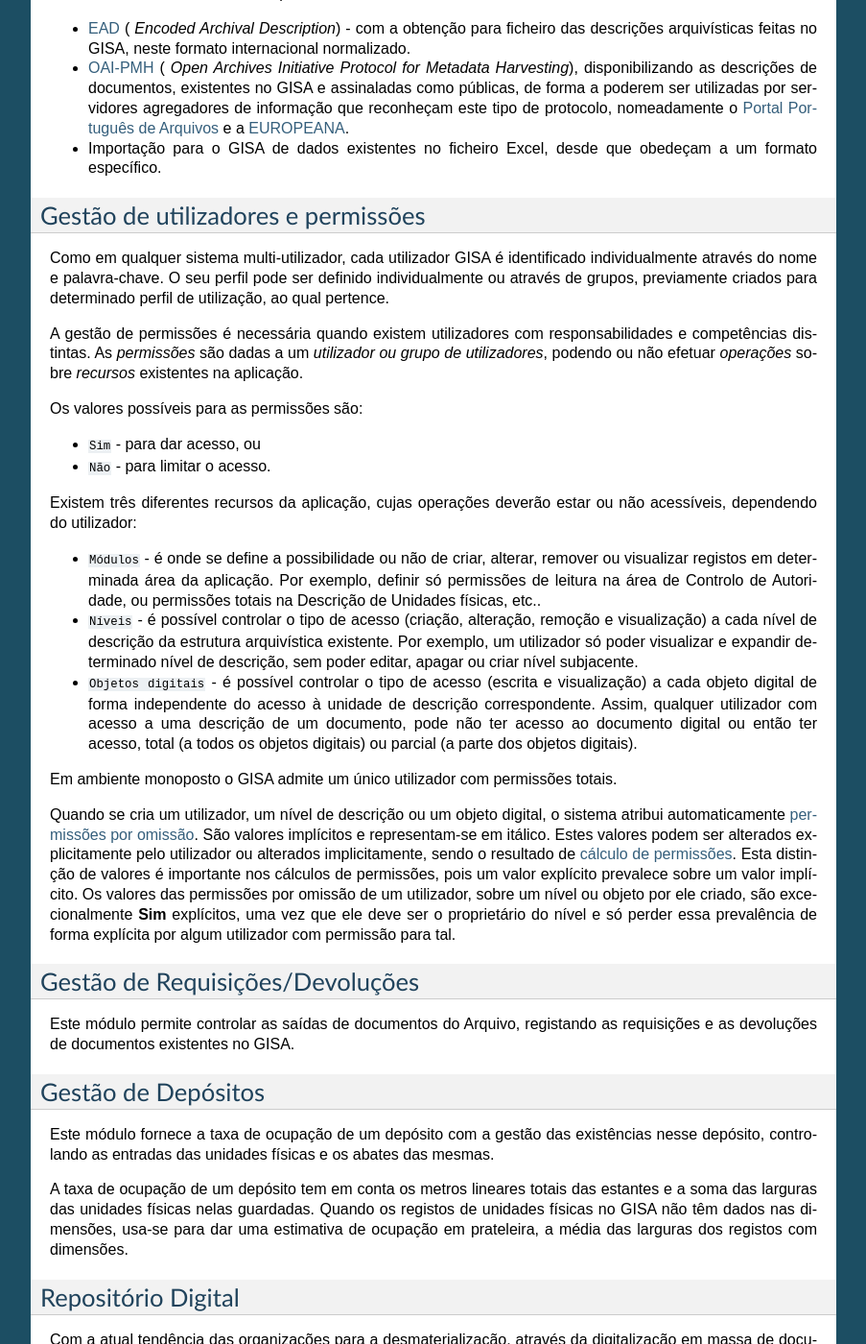
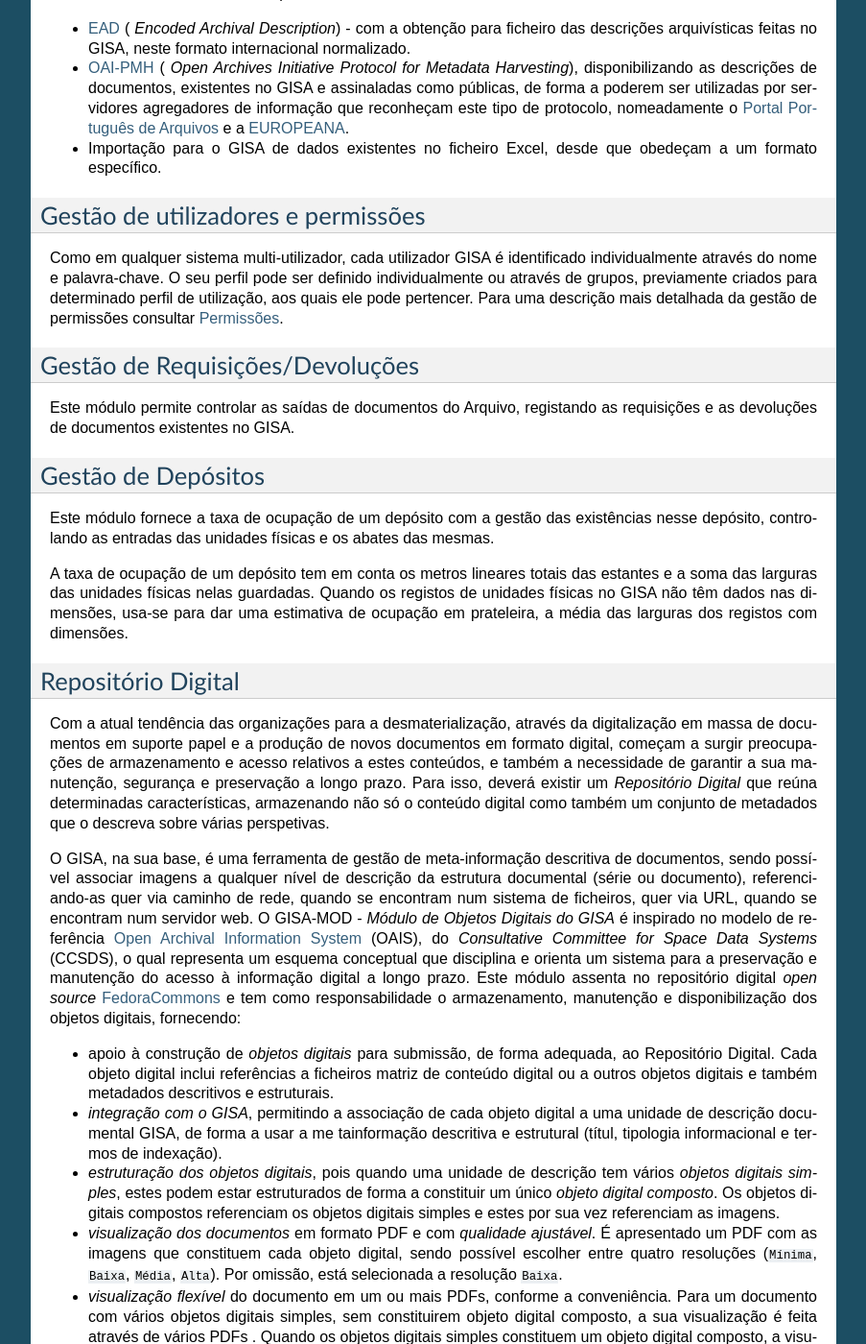
Before and after one commit to ParadigmaXis/gisa, a Sphinx documentation site: the page built from docs/introducao.rst, in a window 1280 px wide and 1400 px high, scrolled down 3723 px. Shown: the whole window at 96% size, without its empty margins (198-1101 px from the left). Built offline with Sphinx 7.4.7, drawn with Linux system fonts in a browser that asks for light colours; pages that are not in the unit, such as notebooks, are missing from menus.

Commit message:
Text corrections.

```diff
--- a/docs/introducao.rst
+++ b/docs/introducao.rst
@@ -276,54 +276,8 @@ Gestão de utilizadores e permissões
 Como em qualquer sistema multi-utilizador, cada utilizador GISA é
 identificado individualmente através do nome e palavra-chave. O seu
 perfil pode ser definido individualmente ou através de grupos,
-previamente criados para determinado perfil de utilização, ao qual
-pertence.
-
-A gestão de permissões é necessária quando existem utilizadores com
-responsabilidades e competências distintas. As *permissões* são dadas a
-um *utilizador ou grupo de utilizadores*, podendo ou não efetuar
-*operações* sobre *recursos* existentes na aplicação.
-
-Os valores possíveis para as permissões são:
-
--  ``Sim`` - para dar acesso, ou
--  ``Não`` - para limitar o acesso.
-
-Existem três diferentes recursos da aplicação, cujas operações deverão
-estar ou não acessíveis, dependendo do utilizador:
-
--  ``Módulos`` - é onde se define a possibilidade ou não de criar,
-   alterar, remover ou visualizar registos em determinada área da
-   aplicação. Por exemplo, definir só permissões de leitura na área de
-   Controlo de Autoridade, ou permissões totais na Descrição de Unidades
-   físicas, etc..
--  ``Níveis`` - é possível controlar o tipo de acesso (criação,
-   alteração, remoção e visualização) a cada nível de descrição da
-   estrutura arquivística existente. Por exemplo, um utilizador só poder
-   visualizar e expandir determinado nível de descrição, sem poder
-   editar, apagar ou criar nível subjacente.
--  ``Objetos digitais`` - é possível controlar o tipo de acesso (escrita
-   e visualização) a cada objeto digital de forma independente do acesso
-   à unidade de descrição correspondente. Assim, qualquer utilizador com
-   acesso a uma descrição de um documento, pode não ter acesso ao
-   documento digital ou então ter acesso, total (a todos os objetos
-   digitais) ou parcial (a parte dos objetos digitais).
-
-Em ambiente monoposto o GISA admite um único utilizador com permissões
-totais.
-
-Quando se cria um utilizador, um nível de descrição ou um objeto
-digital, o sistema atribui automaticamente `permissões por
-omissão <permissoes_omissao.html>`__. São valores implícitos e
-representam-se em itálico. Estes valores podem ser alterados
-explicitamente pelo utilizador ou alterados implicitamente, sendo o
-resultado de `cálculo de permissões <permissoes_calculo.html>`__. Esta
-distinção de valores é importante nos cálculos de permissões, pois um
-valor explícito prevalece sobre um valor implícito. Os valores das
-permissões por omissão de um utilizador, sobre um nível ou objeto por
-ele criado, são excecionalmente **Sim** explícitos, uma vez que ele deve
-ser o proprietário do nível e só perder essa prevalência de forma
-explícita por algum utilizador com permissão para tal.
+previamente criados para determinado perfil de utilização, aos quais ele pode pertencer.
+Para uma descrição mais detalhada da gestão de permissões consultar \ `Permissões <permissoes.rst>`__.
 
 Gestão de Requisições/Devoluções
 --------------------------------
```
